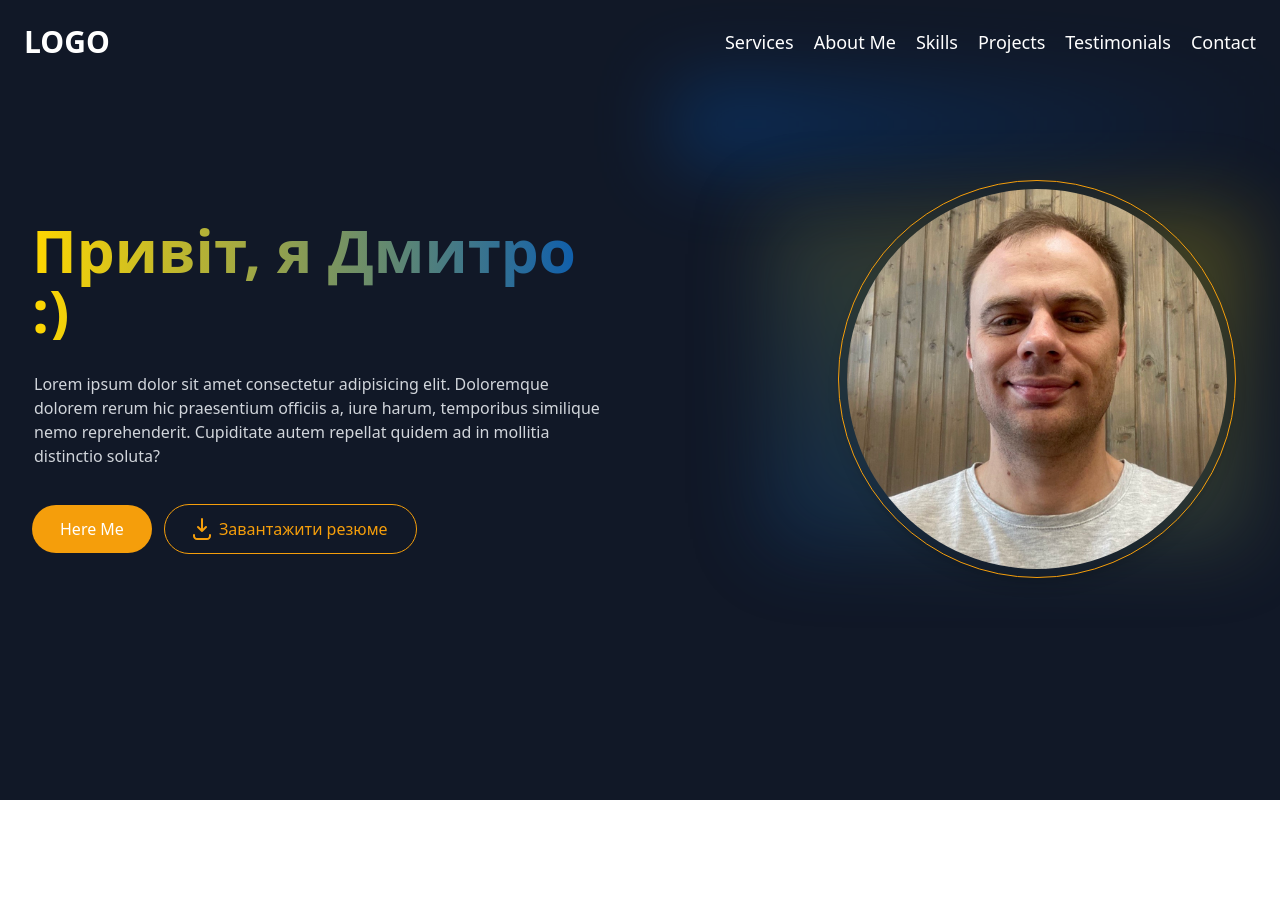
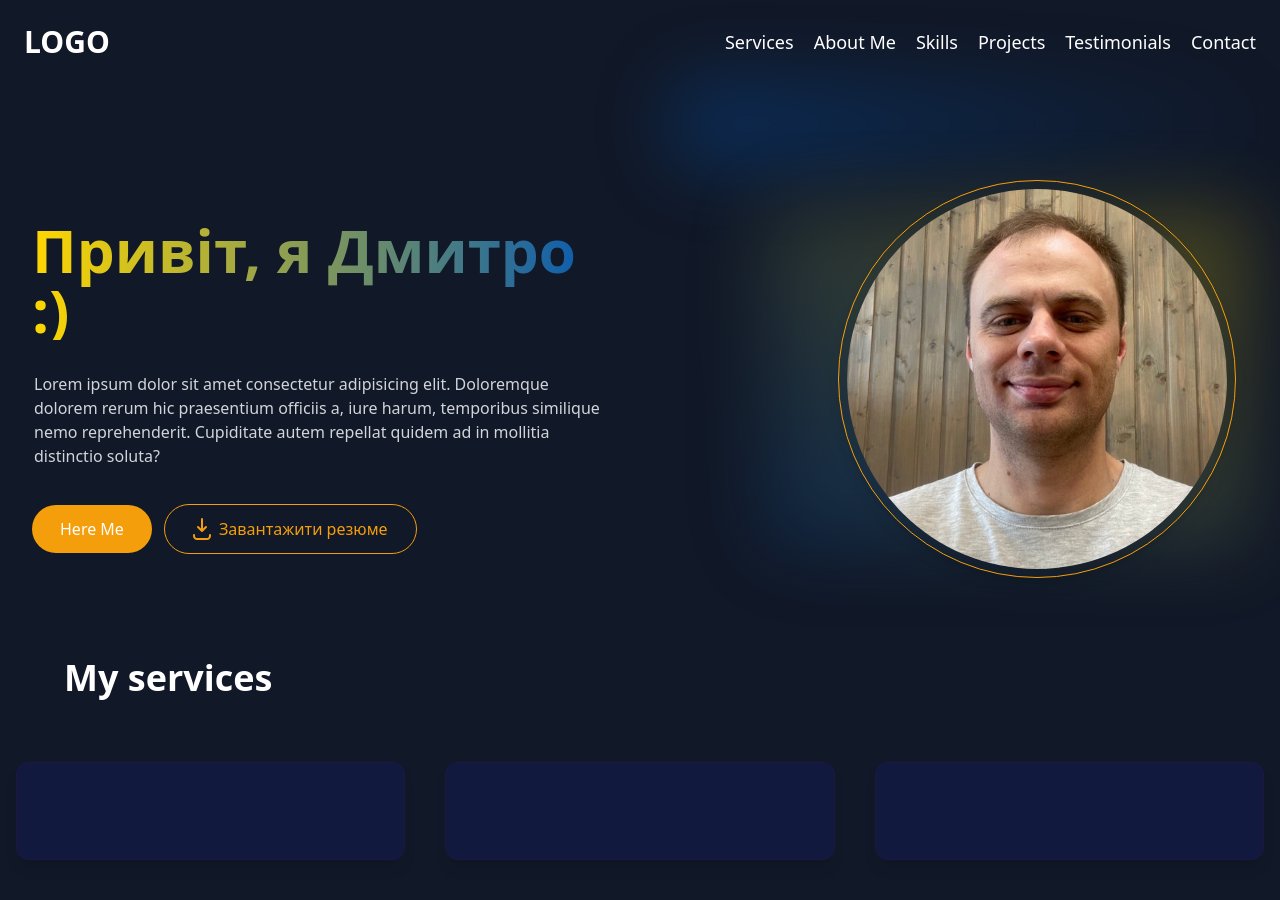
Before and after one commit to Dimatuzkoff/my_portfolio, a Vue app: page / in a window 1280 px wide. Shown: the top 900 px of the page. Before the commit the page ends 800 px from the top, so only its background shows below. Built offline with nearby package versions, Linux system fonts and the light colour scheme.

Commit message:
change structure folder

```diff
--- a/src/App.vue
+++ b/src/App.vue
@@ -1,8 +1,11 @@
 <script setup>
 import { defineAsyncComponent } from "vue";
-const NavBar = defineAsyncComponent(() => import("@/components/NavBar.vue"));
+const NavBar = defineAsyncComponent(() => import("@/components/navbar"));
 const HeroSection = defineAsyncComponent(() =>
   import("@/components/HeroSection.vue")
+);
+const ServicesSection = defineAsyncComponent(() =>
+  import("@/components/ServicesSection.vue")
 );
 </script>
 
@@ -10,5 +13,6 @@ const HeroSection = defineAsyncComponent(() =>
   <div class="bg-dark min-h-screen">
     <NavBar />
     <HeroSection />
+    <ServicesSection />
   </div>
 </template>
--- a/src/components/HeroSection.vue
+++ b/src/components/HeroSection.vue
@@ -110,7 +110,7 @@ AOS.init();
               class="absolute h-full z-10 p-2 -translate-y-1/2 top-1/2 lg:right-3 md:right-40 sm:right-16 rounded-full shadow-lg border border-primary"
             >
               <img
-                src="../../public/my_photo.jpg"
+                src="/my_photo.jpg"
                 alt="Hero pic"
                 width="500"
                 height="auto"
--- a/src/components/NavBar.vue
+++ /dev/null
@@ -1,76 +0,0 @@
-<script setup>
-import { ref } from "vue";
-import AOS from "aos";
-import "aos/dist/aos.css";
-AOS.init();
-const Menu = ref([
-  { name: "Services", href: "#services" },
-  { name: "About Me", href: "#about" },
-  { name: "Skills", href: "#skills" },
-  { name: "Projects", href: "#projects" },
-  { name: "Testimonials", href: "#testimonials" },
-  { name: "Contact", href: "#contact" },
-]);
-const isMenuOpen = ref(false);
-const ScrollToSection = (href) => {
-  isMenuOpen.value = false;
-  const section = document.querySelector(href);
-  if (section) {
-    section.scrollIntoView({ behavior: "smooth" });
-  }
-};
-</script>
-<template>
-  <header
-    class="flex justify-between items-center p-6 bg-opacity-50 relative z-20"
-  >
-    <div class="text-white text-3xl font-bold" data-aos="zoom-in-down">
-      LOGO
-    </div>
-    <!-- mobile toggle button -->
-    <div class="md:hidden z-30" data-aos="zoom-in-down">
-      <button
-        type="button"
-        class="block text-secondary focus:outline-none"
-        @click="isMenuOpen = !isMenuOpen"
-      >
-        <span v-if="isMenuOpen" class="text-5xl">
-          <img
-            src="http://img.icons8.com/ios-filled/100/ffffff/delete-sign.png"
-            alt="close"
-            width="50"
-            height="50"
-          />
-        </span>
-        <span v-else class="text-5xl">
-          <img
-            src="http://img.icons8.com/ios-filled/100/ffffff/menu--v6.png"
-            alt="menu"
-            width="50"
-            height="50"
-          />
-        </span>
-      </button>
-    </div>
-    <!-- nav-bar link -->
-    <nav
-      :class="[
-        'fixed inset-0 z-20 flex flex-col items-center justify-center bg-[#111827] md:relative md:bg-transparent md:flex md:justify-between md:flex-row',
-        isMenuOpen ? 'block' : 'hidden',
-      ]"
-    >
-      <ul
-        class="flex flex-col items-center space-y-5 md:flex-row md:space-x-5 md:space-y-0"
-      >
-        <li v-for="item in Menu" :key="item.name">
-          <a
-            :href="item.href"
-            class="block text-white transition hover:text-primary ease-linear text-2xl md:text-lg"
-            @click="ScrollToSection(item.href)"
-            >{{ item.name }}</a
-          >
-        </li>
-      </ul>
-    </nav>
-  </header>
-</template>
--- /dev/null
+++ b/src/components/ServicesSection.vue
@@ -0,0 +1,64 @@
+<script setup>
+import { ref } from "vue";
+const services = ref([
+  {
+    id: 1,
+    icon: "https://img.icons8.com/ios-filled/100/ffffff/google-code.png",
+    name: "WEB DEVELOPMENT",
+    description:
+      "Lorem, ipsum dolor sit amet consectetur adipisicing elit. Dicta, ut!",
+  },
+  {
+    id: 2,
+    icon: "https://img.icons8.com/external-vectorslab-glyph-vectorslab/100/fffeee/external-Technical-Writing-mobile-app-development-vectorslab-glyph-vectorslab.png",
+    name: "Technical Writing",
+    description:
+      "Lorem, ipsum dolor sit amet consectetur adipisicing elit. Dicta, ut!",
+  },
+  {
+    id: 3,
+    icon: "https://img.icons8.com/external-solid-design-circle/100/ffffff/external-Mobile-Development-digital-marketing-solid-design-circle.png",
+    name: "Mobile Development",
+    description:
+      "Lorem, ipsum dolor sit amet consectetur adipisicing elit. Dicta, ut!",
+  },
+  {
+    id: 4,
+    icon: "https://img.icons8.com/ios-filled/100/ffffff/email-open.png",
+    name: "WEB DEVELOPMENT",
+    description:
+      "Lorem, ipsum dolor sit amet consectetur adipisicing elit. Dicta, ut!",
+  },
+  {
+    id: 5,
+    icon: "https://img.icons8.com/ios-filled/100/ffffff/windows10-personalization.png",
+    name: "Graphic Design",
+    description:
+      "Lorem, ipsum dolor sit amet consectetur adipisicing elit. Dicta, ut!",
+  },
+  {
+    id: 6,
+    icon: "https://img.icons8.com/ios-filled/100/ffffff/web-design.png",
+    name: "Web Design",
+    description:
+      "Lorem, ipsum dolor sit amet consectetur adipisicing elit. Dicta, ut!",
+  },
+]);
+</script>
+<template>
+  <section class="text-white mt-20" id="services">
+    <div class="px-4 xl:pl-16">
+      <h2 class="text-4xl font-bold text-white mb-4">My services</h2>
+    </div>
+    <div
+      class="py-8 px-4 sm:py-16 grid grid-cols-1 gap-6 pt-10 sm:grid-cols-2 md:gap-10 md:pt-12 lg:grid-cols-3"
+    >
+      <div
+        v-for="service in services"
+        :key="service.id"
+        data-aos="fade-up"
+        class="px-8 py-12 rounded-xl bg-[#111a3e] shadow-lg border border-[#1f1641]"
+      ></div>
+    </div>
+  </section>
+</template>
--- /dev/null
+++ b/src/components/navBar/NavBar.vue
@@ -0,0 +1,50 @@
+<script setup>
+import { ref } from "vue";
+import AOS from "aos";
+import "aos/dist/aos.css";
+import NavBarList from "./NavBarList.vue";
+AOS.init();
+
+const isMenuOpen = ref(false);
+const closeMenu = () => {
+  isMenuOpen.value = false;
+};
+</script>
+<template>
+  <header
+    class="flex justify-between items-center p-6 bg-opacity-50 relative z-20"
+  >
+    <div class="text-white text-3xl font-bold" data-aos="zoom-in-down">
+      LOGO
+    </div>
+    <!-- mobile toggle button -->
+    <div class="md:hidden z-30" data-aos="zoom-in-down">
+      <button
+        type="button"
+        class="block text-secondary focus:outline-none"
+        @click="isMenuOpen = !isMenuOpen"
+      >
+        <span v-if="isMenuOpen" class="text-5xl">
+          <img
+            src="http://img.icons8.com/ios-filled/100/ffffff/delete-sign.png"
+            alt="close"
+            width="50"
+            height="50"
+          />
+        </span>
+        <span v-else class="text-5xl">
+          <img
+            src="http://img.icons8.com/ios-filled/100/ffffff/menu--v6.png"
+            alt="menu"
+            width="50"
+            height="50"
+          />
+        </span>
+      </button>
+    </div>
+    <NavBarList
+      @closeBurgerMenu="closeMenu"
+      :class="[isMenuOpen ? 'block' : 'hidden']"
+    />
+  </header>
+</template>
--- /dev/null
+++ b/src/components/navBar/NavBarItem.vue
@@ -0,0 +1,20 @@
+<script setup>
+const props = defineProps({
+  tab: {
+    name: String,
+    href: String,
+  },
+});
+const emit = defineEmits(["tabClick"]);
+const passHref = (href) => {
+  emit("tabClick", href);
+};
+</script>
+<template>
+  <a
+    :href="tab.href"
+    class="block text-white transition hover:text-primary ease-linear text-2xl md:text-lg"
+    @click="passHref(tab.href)"
+    >{{ tab.name }}</a
+  >
+</template>
--- /dev/null
+++ b/src/components/navBar/NavBarList.vue
@@ -0,0 +1,32 @@
+<script setup>
+import { ref } from "vue";
+import NavBarItem from "./NavBarItem.vue";
+import { menuItems } from "./menuItems";
+const Menu = ref(menuItems);
+
+const emit = defineEmits(["closeBurgerMenu"]);
+
+const ScrollToSection = (href) => {
+  console.log("closeBurgerMenu");
+
+  emit("closeBurgerMenu");
+  const section = document.querySelector(href);
+  if (section) {
+    section.scrollIntoView({ behavior: "smooth" });
+  }
+};
+</script>
+
+<template>
+  <nav
+    class="fixed inset-0 z-20 flex flex-col items-center justify-center bg-[#111827] md:relative md:bg-transparent md:flex md:justify-between md:flex-row"
+  >
+    <ul
+      class="flex flex-col items-center space-y-5 md:flex-row md:space-x-5 md:space-y-0"
+    >
+      <li v-for="item in Menu" :key="item.name">
+        <NavBarItem @tabClick="ScrollToSection" :tab="item" />
+      </li>
+    </ul>
+  </nav>
+</template>
--- /dev/null
+++ b/src/components/navBar/index.js
@@ -0,0 +1,3 @@
+import NavBar from "./NavBar.vue";
+
+export default NavBar;
--- /dev/null
+++ b/src/components/navBar/menuItems.js
@@ -0,0 +1,8 @@
+export const menuItems = [
+  { name: "Services", href: "#services" },
+  { name: "About Me", href: "#about" },
+  { name: "Skills", href: "#skills" },
+  { name: "Projects", href: "#projects" },
+  { name: "Testimonials", href: "#testimonials" },
+  { name: "Contact", href: "#contact" },
+];
--- a/tailwind.config.cjs
+++ b/tailwind.config.cjs
@@ -1,6 +1,6 @@
 module.exports = {
-    purge: ['./index.html', './src/**/*.{vue,js,ts,jsx,tsx}'],
-    darkMode: false,
+  content: ["./index.html", "./src/**/*.{vue,js,ts,jsx,tsx}"],
+  darkMode: "media",
   theme: {
     extend: {
       colors: {
@@ -9,7 +9,7 @@ module.exports = {
         dark: "#111827",
         yellow: "#FFD700",
         blue: "#0057B7",
-            }
+      },
     },
   },
   variants: {
```
Lines whose indentation alone changed are shown as unchanged.
